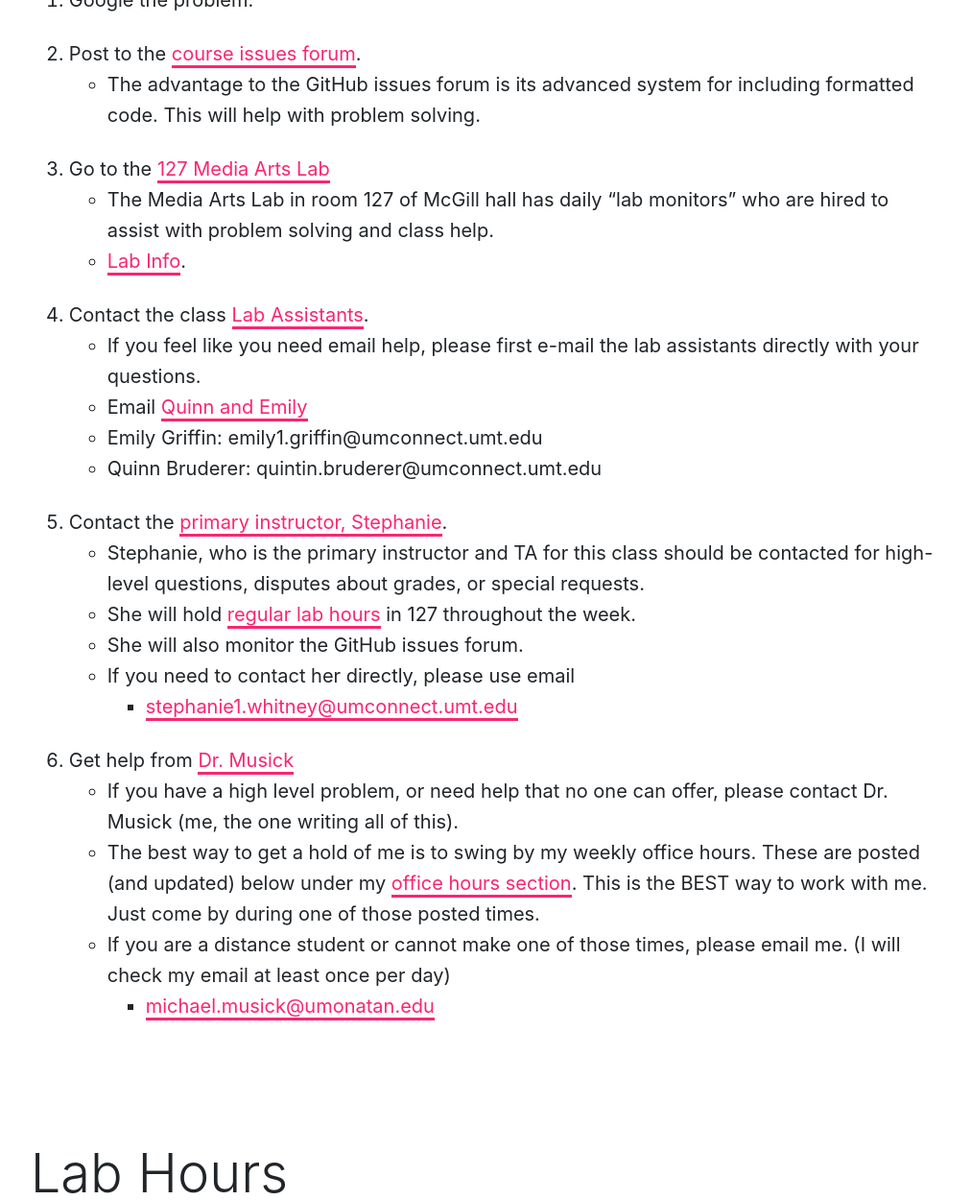
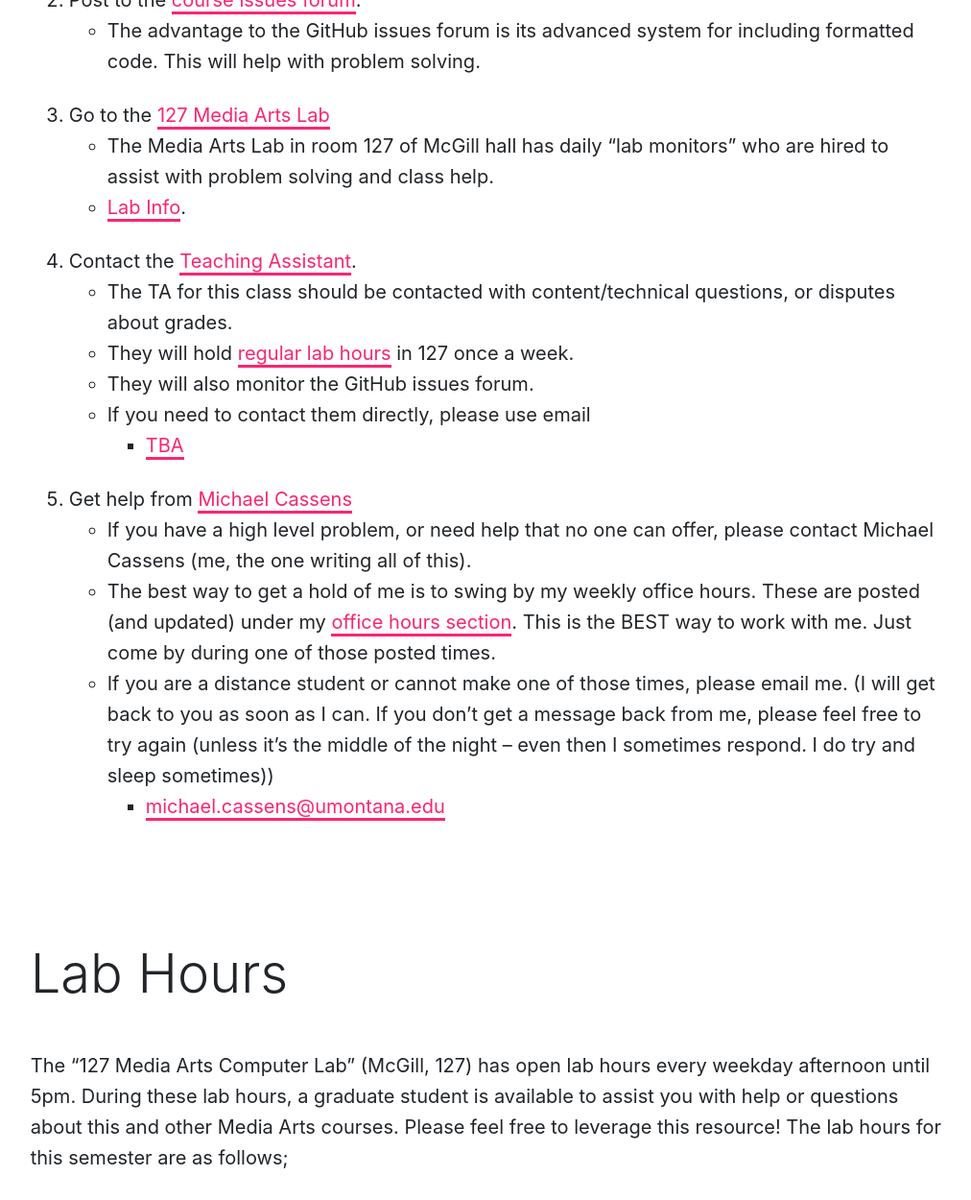
Before and after one commit to Montana-Media-Arts/creative-coding-1-Spring2019, a Jekyll site: the page built from modules/help/_posts/2017-01-01-help.md, in a window 1280 px wide and 1400 px high, scrolled down 1120 px, cut to the strip 0-1250 px from the top of the window. Shown: the whole strip at 96% size, without its empty margins (132-1144 px from the left). Built offline with Jekyll 4.4.1, drawn with Linux system fonts in a browser that asks for light colours; nearby versions of some CDN libraries; some of the changed text lies outside the part shown.

Commit message:
Update 2017-01-01-help.md
updated help

```diff
--- a/modules/help/_posts/2017-01-01-help.md
+++ b/modules/help/_posts/2017-01-01-help.md
@@ -7,38 +7,32 @@ permalink: /:title/
 
 ## Help Quick Links
 
-- [Course Issues Forum](https://github.com/Montana-Media-Arts/120_CreativeCoding/issues)
+- [Course Issues Forum](https://github.com/Montana-Media-Arts/120_CreativeCoding_Spring2019/issues)
 - [127, Media Arts Lab Hours](#lab-hours)
-- [Email the Lab Assistants and Instructor](mailto:emily1.griffin@umconnect.umt.edu,quintin.bruderer@umconnect.umt.edu?cc=stephanie1.whitney@umconnect.umt.edu,michael.musick@umontana.edu&subject=120%20Question)
-- [Email Stephanie Whitney, the primary instructor](mailto:stephanie1.whitney@umconnect.umt.edu?cc=michael.musick@umontana.edu&subject=120%20Question)
-- [Email Dr. Musick](mailto:michael.musick@umontana.edu?subject=120%20Question)
+- [Email the TA, TBA](mailto:michael.cassens@umontana.edu?subject=441%20Question)
+- [Email Michael Cassens](mailto:michael.cassnes@umontana.edu?subject=441%20Question)
 
 ## Help Procedures
 
 Do the following to get help with problems.
 
 1. Google the problem.
-2. Post to the [course issues forum](https://github.com/Montana-Media-Arts/120_CreativeCoding/issues).
+2. Post to the [course issues forum](https://github.com/Montana-Media-Arts/120_CreativeCoding_Spring2019/issues).
     - The advantage to the GitHub issues forum is its advanced system for including formatted code. This will help with problem solving.
 3. Go to the [127 Media Arts Lab](#lab-hours)
     - The Media Arts Lab in room 127 of McGill hall has daily "lab monitors" who are hired to assist with problem solving and class help.
     - [Lab Info](#lab-hours).
-4. Contact the class [Lab Assistants]({{site.baseurl}}/instructors/#lab-assistants).
-    - If you feel like you need email help, please first e-mail the lab assistants directly with your questions.
-    - Email [Quinn and Emily](mailto:emily1.griffin@umconnect.umt.edu,quintin.bruderer@umconnect.umt.edu?cc=stephanie1.whitney@umconnect.umt.edu,michael.musick@umontana.edu&subject=120%20Question)
-    - Emily Griffin: emily1.griffin@umconnect.umt.edu
-    - Quinn Bruderer: quintin.bruderer@umconnect.umt.edu
-5. Contact the [primary instructor, Stephanie]({{site.baseurl}}/instructors/#instructor).
-    - Stephanie, who is the primary instructor and TA for this class should be contacted for high-level questions, disputes about grades, or special requests.
-    - She will hold [regular lab hours](#lab-hours) in 127 throughout the week.
-    - She will also monitor the GitHub issues forum.
-    - If you need to contact her directly, please use email
-        - [stephanie1.whitney@umconnect.umt.edu](mailto:stephanie1.whitney@umconnect.umt.edu?cc=michael.musick@umontana.edu&subject=120%20Question)
-6. Get help from [Dr. Musick]({{site.baseurl}}/instructors/#developed-by-prof-michael-musick)
-    - If you have a high level problem, or need help that no one can offer, please contact Dr. Musick (me, the one writing all of this).
-    - The best way to get a hold of me is to swing by my weekly office hours. These are posted (and updated) below under my [office hours section]({{site.baseurl}}/instructors/#office-hours). This is the BEST way to work with me. Just come by during one of those posted times.
-    - If you are a distance student or cannot make one of those times, please email me. (I will check my email at least once per day)
-        - [michael.musick@umonatan.edu](mailto:michael.musick@umontana.edu?subject=120%20Question)
+4. Contact the [Teaching Assistant]({{site.baseurl}}/instructors/#TA).
+    - The TA for this class should be contacted with content/technical questions, or disputes about grades.
+    - They will hold [regular lab hours](#lab-hours) in 127 once a week.
+    - They will also monitor the GitHub issues forum.
+    - If you need to contact them directly, please use email
+        - [TBA](mailto:michael.cassnes@umontana.edu?subject=441%20Question)
+5. Get help from [Michael Cassens]({{site.baseurl}}/instructors/)
+    - If you have a high level problem, or need help that no one can offer, please contact Michael Cassens (me, the one writing all of this).
+    - The best way to get a hold of me is to swing by my weekly office hours. These are posted (and updated) under my [office hours section]({{site.baseurl}}/instructors/#office-hours). This is the BEST way to work with me. Just come by during one of those posted times.
+    - If you are a distance student or cannot make one of those times, please email me. (I will get back to you as soon as I can.  If you don't get a message back from me, please feel free to try again (unless it's the middle of the night -- even then I sometimes respond.  I do try and sleep sometimes))
+        - [michael.cassens@umontana.edu](mailto:michael.cassens@umontana.edu?subject=441%20Question)
 
 
 
```
